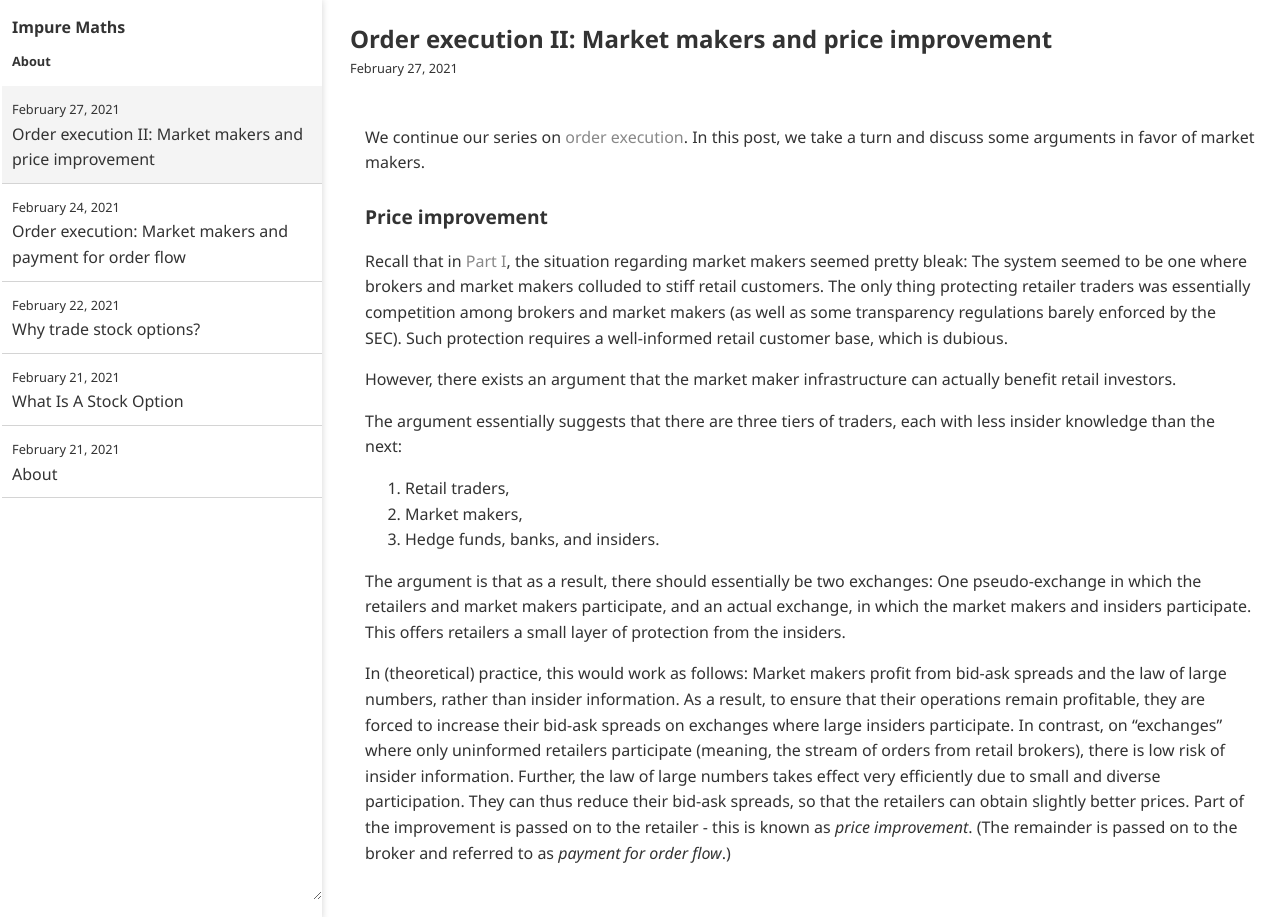
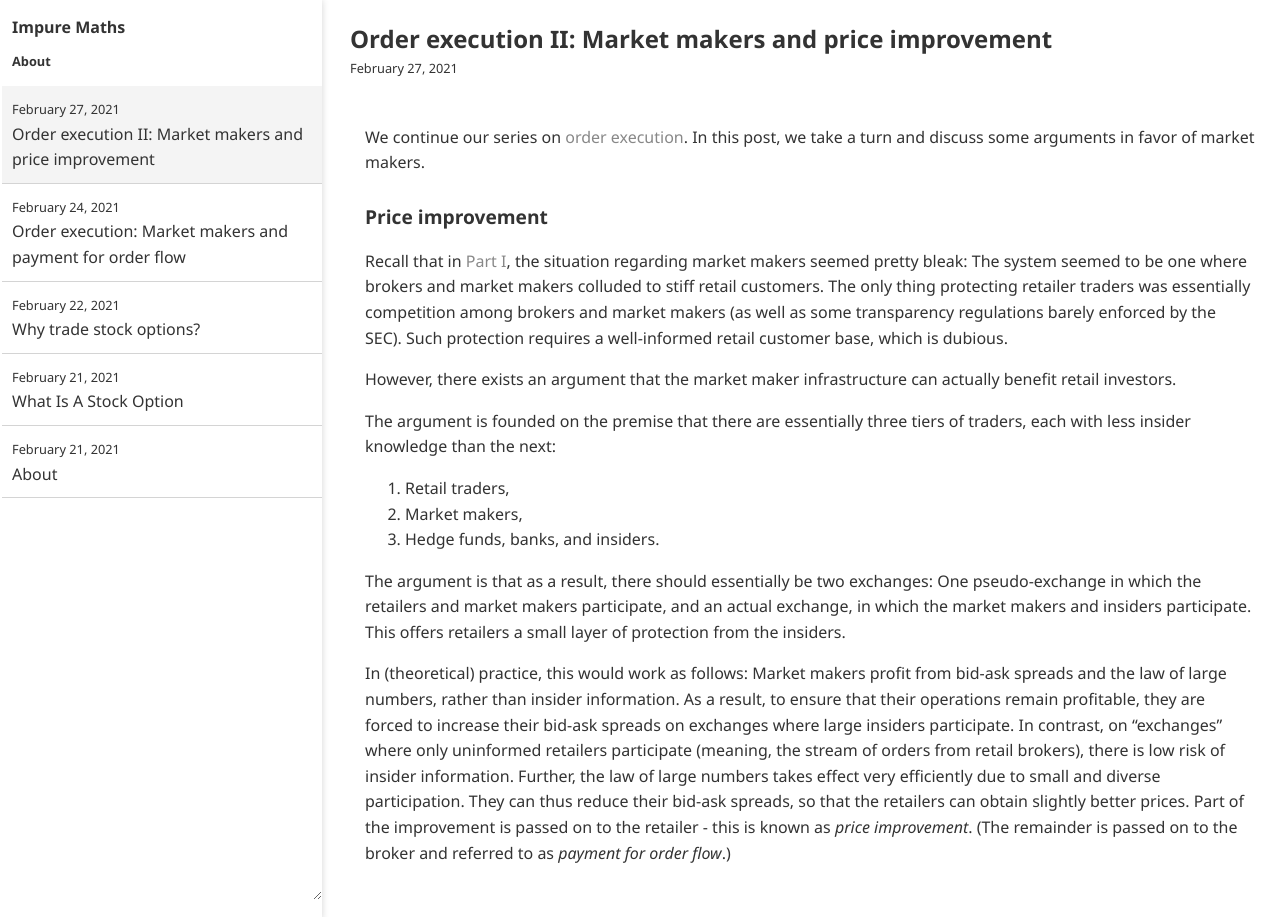
Before and after one commit to impuremaths/impuremaths.github.io, a Jekyll site: the page built from _posts/2021-02-27-order-execution-ii.md, in a window 1280 px wide. Built offline with Jekyll 4.4.1, drawn with Linux system fonts in a browser that asks for light colours.

Commit message:
Update 2021-02-27-order-execution-ii.md

```diff
--- a/_posts/2021-02-27-order-execution-ii.md
+++ b/_posts/2021-02-27-order-execution-ii.md
@@ -10,7 +10,7 @@ Recall that in [Part I]({{ "" | relative_url }}{% post_url 2021-02-24-order-exec
 
 However, there exists an argument that the market maker infrastructure can actually benefit retail investors.
 
-The argument essentially suggests that there are three tiers of traders, each with less insider knowledge than the next:
+The argument is founded on the premise that there are essentially three tiers of traders, each with less insider knowledge than the next:
 
 1. Retail traders,
 2. Market makers,
```
